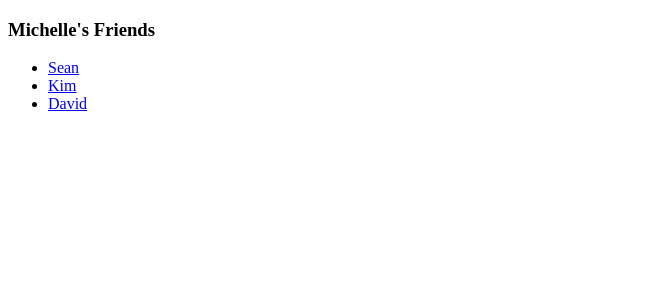
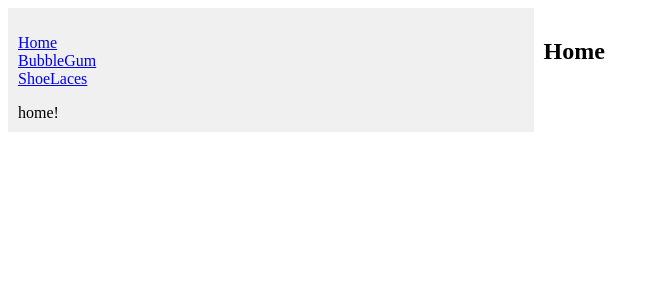
Before and after one commit to sophia1215/react-router-demo, a React (Create React App) app: page / in a window 1280 px wide. Shown: the top 300 px of the page, without its empty margins (0-660 px from the left). Built offline with nearby package versions, Linux system fonts and the light colour scheme.

Commit message:
react-router example: SideBar

```diff
--- /dev/null
+++ b/src/SideBar.js
@@ -0,0 +1,70 @@
+import React, { Component } from "react";
+import { BrowserRouter as Router, Route, Link } from "react-router-dom";
+
+// Each logical "route" has two components, one for
+// the sidebar and one for the main area. We want to
+// render both of them in different places when the
+// path matches the current URL.
+
+const routes = [
+  {
+    path: "/",
+    exact: true,
+    sidebar: () => <div>home!</div>,
+    main: () => <h2>Home</h2>,
+  },
+  {
+    path: "/bubblegum",
+    sidebar: () => <div>BubbleGum</div>,
+    main: () => <h2>BubbleGum</h2>,
+  },
+  {
+    path: "/shoelaces",
+    sidebar: () => <div>ShoeLaces</div>,
+    main: () => <h2>ShoeLaces</h2>,
+  }
+];
+
+const SidebarExample = () => (
+  <Router>
+    <div style = {{ display: "flex" }} >
+      <div style = {{ padding: "10px", width: "40%", background: "#f0f0f0"}}>
+        <ul style = {{ listStyleType: "none", padding: 0}}>
+          <li><Link to = "/">Home</Link></li>
+          <li><Link to = "/bubblegum">BubbleGum</Link></li>
+          <li><Link to = "/shoelaces">ShoeLaces</Link></li>
+        </ul>
+
+        { routes.map((route, index) =>(
+          // You can render a <Route> in as many places
+          // as you want in your app. It will render along
+          // with any other <Route>s that also match the URL.
+          // So, a sidebar or breadcrumbs or anything else
+          // that requires you to render multiple things
+          // in multiple places at the same URL is nothing
+          // more than multiple <Route>s.
+          <Route
+            key = { index }
+            path = { route.path }
+            exact = { route.exact }
+            component = { route.sidebar }
+          />
+        ))}
+      </div>
+      <div style = {{ flex: 1, padding: "10px"}} >
+        { routes.map((route, index) => (
+          // Render more <Route>s with the same paths as
+          // above, but different components this time.
+          <Route
+            key = { index }
+            path = { route.path }
+            exact = { route.exact }
+            component = { route.main }
+          />
+        ))}
+      </div>
+    </div>
+  </Router>
+);
+
+export default SidebarExample;
--- a/src/index.js
+++ b/src/index.js
@@ -7,6 +7,7 @@
 // import PreventingTransitions from './PreventingTransitions';
 // import NoMatch from './NoMatch';
 import RecursivePaths from './RecursivePaths';
+import SideBar from './SideBar';
 
 // ReactDOM.render(<App />, document.getElementById('root'));
 // ReactDOM.render(<UrlParams />, document.getElementById('root'));
@@ -14,4 +15,5 @@
 // ReactDOM.render(<CustomLink />, document.getElementById('root'));
 // ReactDOM.render(<PreventingTransitions />, document.getElementById('root'));
 // ReactDOM.render(<NoMatch />, document.getElementById('root'));
-ReactDOM.render(<RecursivePaths />, document.getElementById('root'));
+// ReactDOM.render(<RecursivePaths />, document.getElementById('root'));
+ReactDOM.render(<SideBar />, document.getElementById('root'));
```
